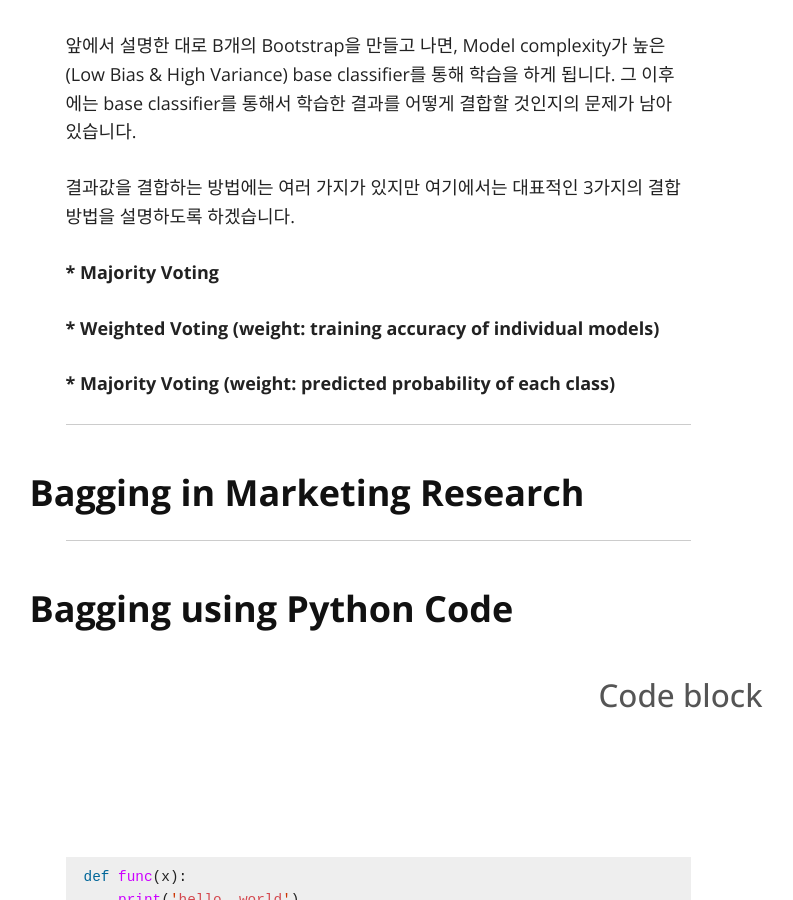
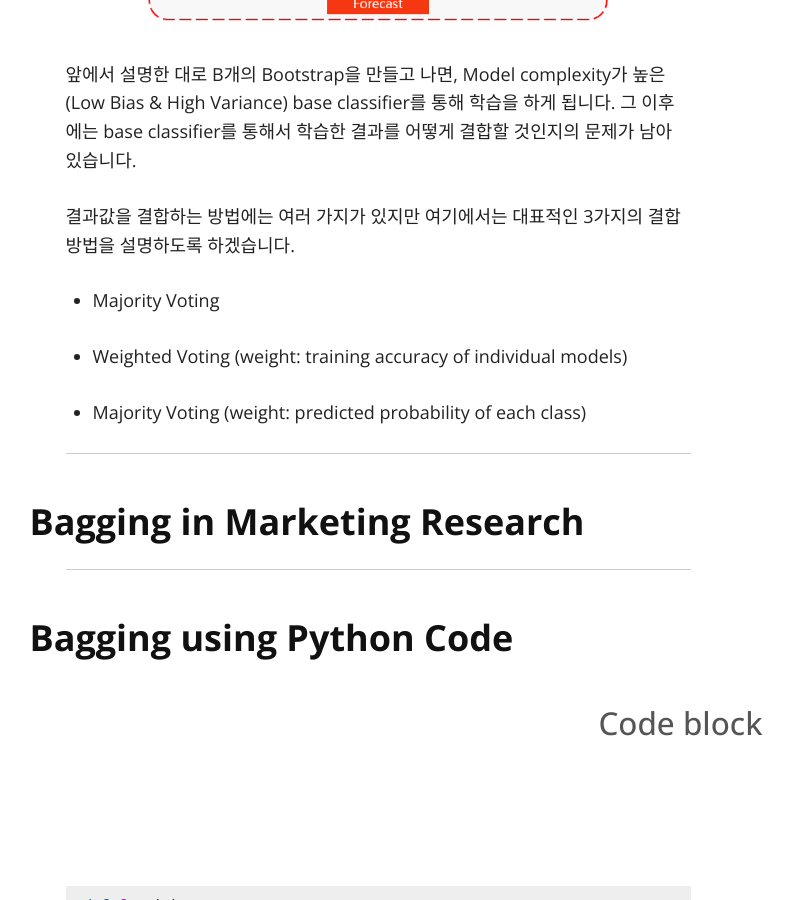
Before and after one commit to seokchaeyoon/seokchaeyoon.github.io, a Jekyll site: the page built from index.md, in a window 1280 px wide and 900 px high, scrolled down 8222 px. Shown: the whole window, without its empty margins (262-1055 px from the left). Built offline with Jekyll 4.4.1, drawn with Linux system fonts in a browser that asks for light colours; nearby versions of some CDN libraries; formulas are drawn with MathJax 3; some of the changed text lies outside the part shown.

```diff
--- a/index.md
+++ b/index.md
@@ -118,11 +118,11 @@ Bootstrapping에서 핵심은 Bootstrap이라는 Orignal Dataset에서 뽑은
 
 결과값을 결합하는 방법에는 여러 가지가 있지만 여기에서는 대표적인 3가지의 결합 방법을 설명하도록 하겠습니다.
 
-__* Majority Voting__
+* Majority Voting
 
-__* Weighted Voting (weight: training accuracy of individual models)__
+* Weighted Voting (weight: training accuracy of individual models)
 
-__* Majority Voting (weight: predicted probability of each class)__
+* Majority Voting (weight: predicted probability of each class)
 
 <hr>
 ### Bagging in Marketing Research
```
Also changed, not shown: other parts of index.md (+2 -2 lines).
